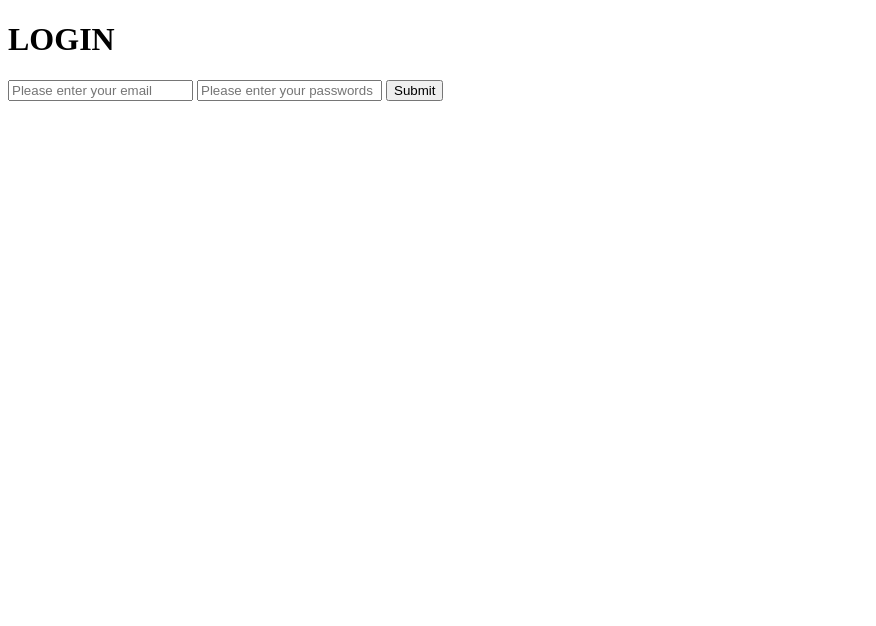
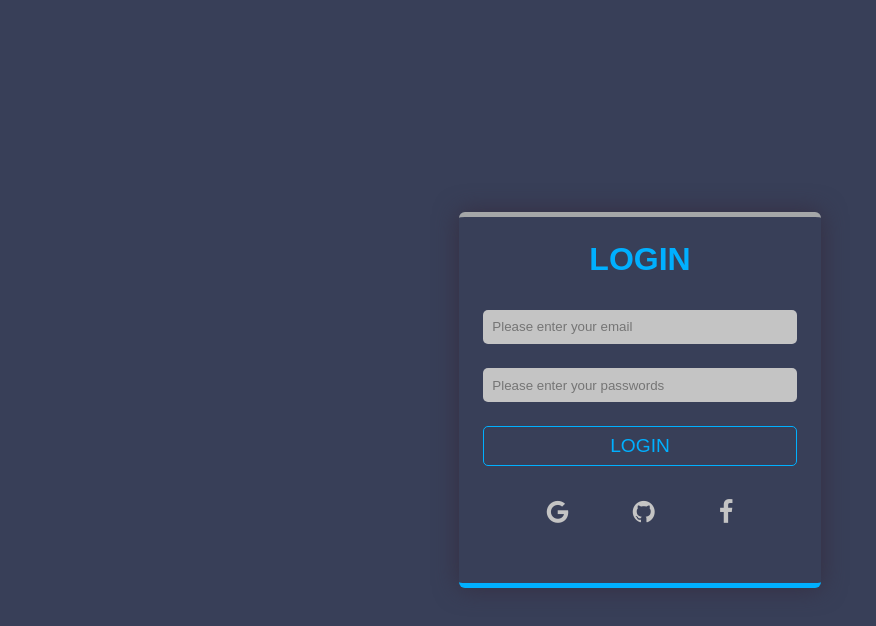
Before and after one commit to mansurissa/My-brand, a plain HTML site: page UI/admin/login.html in a window 1280 px wide. Shown: the whole page, without its empty margins (0-876 px from the left). Drawn offline with Linux system fonts and the light colour scheme.

Commit message:
loin page

```diff
--- a/UI/admin/login.html
+++ b/UI/admin/login.html
@@ -3,19 +3,35 @@
   <head>
     <meta charset="UTF-8" />
     <meta name="viewport" content="width=device-width, initial-scale=1.0" />
-
+    <link
+      rel="stylesheet"
+      href="https://cdnjs.cloudflare.com/ajax/libs/font-awesome/4.7.0/css/font-awesome.min.css"
+    />
+    <link rel="stylesheet" href="/UI/css/main.css" />
     <title>LOGIN</title>
   </head>
-  <body>
+  <body class="login">
     <div class="login-page">
-      <h1 class="title">LOGIN</h1>
+      <h1 class="title-login">LOGIN</h1>
       <input type="email" name="email" placeholder="Please enter your email" />
       <input
         type="password"
         name="password"
         placeholder="Please enter your passwords"
       />
-      <button class="submit" type="button">Submit</button>
+      <button class="loginbtn" type="button">LOGIN</button>
+
+      <ul class="social-login">
+        <li class="each-social">
+          <a href=""><i class="fa fa-google" aria-hidden="true"></i></a>
+        </li>
+        <li class="each-social">
+          <a href=""><i class="fa fa-github" aria-hidden="true"></i></a>
+        </li>
+        <li class="each-social">
+          <a href=""><i class="fa fa-facebook" aria-hidden="true"></i></a>
+        </li>
+      </ul>
     </div>
   </body>
 </html>
--- a/UI/css/main.css
+++ b/UI/css/main.css
@@ -332,6 +332,65 @@ footer ul {
   margin: 0;
 }
 
+/* ===== Login page ===== */
+.login {
+  background: var(--secondary-color);
+  height: 100vh;
+  display: flex;
+  justify-content: center;
+}
+.login-page {
+  text-align: center;
+  display: flex;
+  flex-direction: column;
+  max-width: 400px;
+  padding: 1.5rem;
+  margin: auto;
+  border-radius: 6px;
+  box-shadow: 0 0 25px rgb(54, 46, 65);
+  border-bottom: 5px var(--link-color) solid;
+  border-top: 5px rgb(165, 167, 168) solid;
+}
+.login-page input {
+  background: var(--main-color);
+}
+.login-page input:hover {
+  border: none;
+  /* border-bottom: 2px black solid; */
+  background: white;
+}
+.loginbtn {
+  color: var(--link-color);
+  border: 1px solid var(--link-color);
+  background: var(--secondary-color);
+  font-size: 1.2rem;
+  padding: 0.5rem;
+  border-radius: 5px;
+  cursor: pointer;
+}
+.title-login {
+  color: var(--link-color);
+  margin-bottom: 2rem;
+}
+.loginbtn:hover {
+  background: var(--link-color);
+  color: var(--secondary-color);
+}
+.social-login {
+  margin: 2rem;
+  list-style: none;
+  display: flex;
+  justify-content: space-around;
+}
+
+.login-page a {
+  font-size: 1.6rem;
+  margin: 2rem;
+}
+.login-page a:hover {
+  color: var(--link-color);
+}
+
 /* media queries */
 @media screen and (max-width: 600px) {
   .links {
@@ -415,4 +474,8 @@ footer ul {
     margin: 0.7rem;
     top: 9%;
   }
+  /* login */
+  .login-page a {
+    margin: 1.8rem;
+  }
 }
```
Also changed, not shown: UI/admin/dashboard.html (added, +9 -0 lines).
